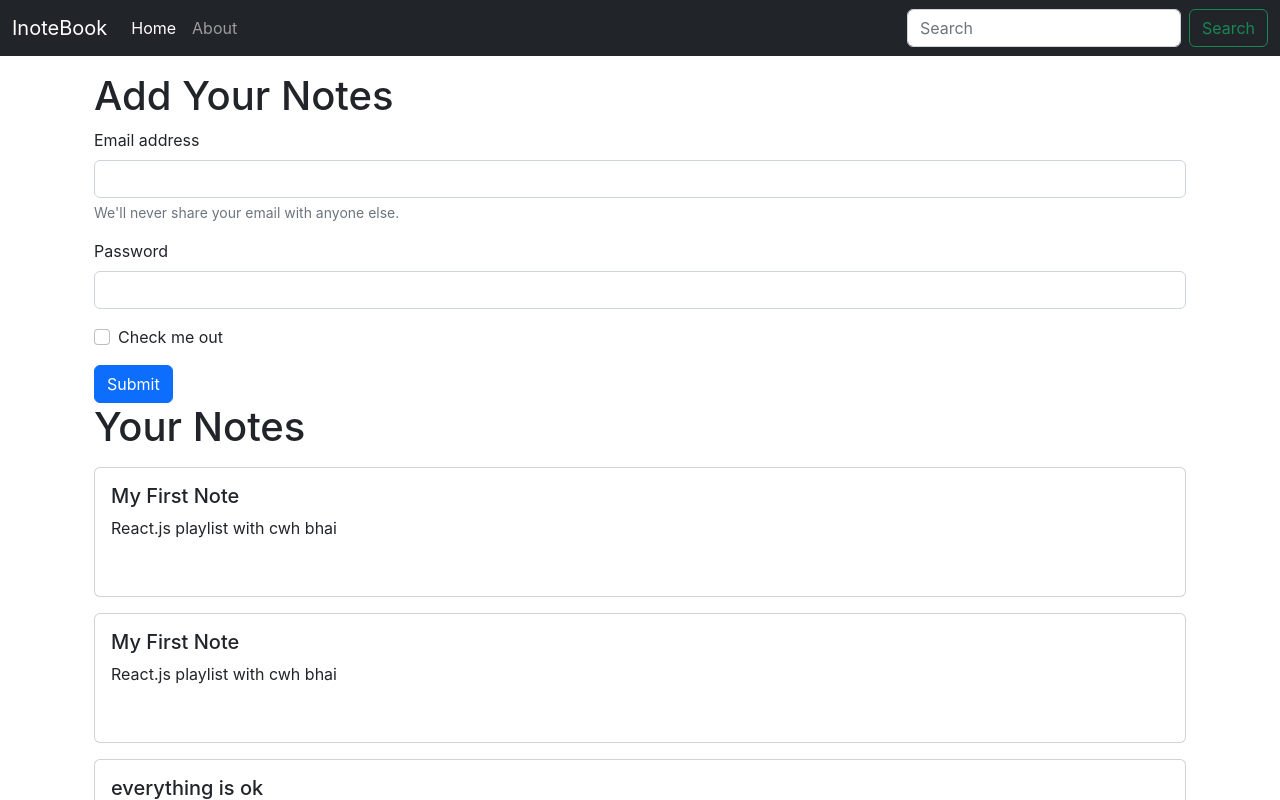
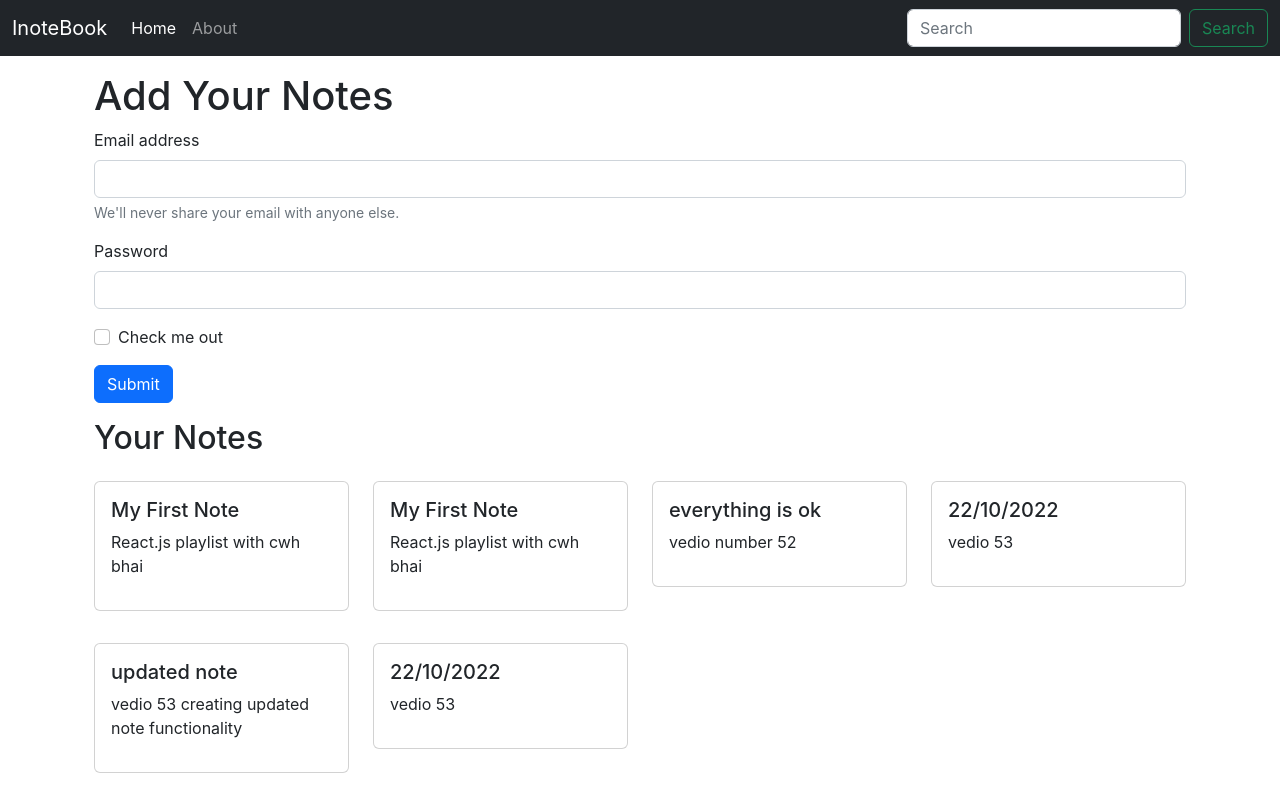
Before and after one commit to pranjal6314/inotebook, a React (Create React App) app: page / in a window 1280 px wide. Shown: the top 800 px of the page. Built offline with nearby package versions, Linux system fonts and the light colour scheme.

Commit message:
Adding NoteItem in a Separate Note component

```diff
--- /dev/null
+++ b/src/Components/NoteItem.js
@@ -0,0 +1,18 @@
+import React from 'react'
+
+const NoteItem = (props) => {
+  return (
+
+      <div className="col-md-3" >
+
+        <div className="card-body card my-3">
+            <h5 className="card-title">{props.note.title}</h5>
+            <p className="card-text">{props.note.description}</p>
+            <i className="fas fa-trash mx-2"></i>
+            <i className="fas fa-edit mx-2"></i>
+        </div>
+      </div>
+  )
+}
+
+export default NoteItem
--- /dev/null
+++ b/src/Components/Notes.js
@@ -0,0 +1,20 @@
+import React from 'react'
+import {useContext } from 'react';
+import noteContext from '../Context/notes/noteContext';
+import NoteItem  from './NoteItem';
+
+function Notes() {
+    const context=useContext(noteContext);
+  const {notes,setNotes}=context;
+  return (
+    <div className='row my-3'>
+      <h2>Your Notes</h2>
+      {notes.map((note)=>{
+        return <NoteItem note={note}/>
+
+      })}
+    </div>
+  )
+}
+
+export default Notes
--- a/src/Components/home.js
+++ b/src/Components/home.js
@@ -1,9 +1,8 @@
 import React, { useContext } from 'react'
 import noteContext from '../Context/notes/noteContext';
+import Notes from "./Notes"
+export const Home=()=> {
 
-export const Home=()=> {
-  const context=useContext(noteContext);
-  const {notes,setNotes}=context;
   return (
 
     <div className='container my-3'>
@@ -24,17 +23,7 @@
         </div>
         <button type="submit" className="btn btn-primary">Submit</button>
       </form>
-      <h1>Your Notes</h1>
-      {notes.map((note)=>{
-        return <div className="card my-3"   >
-        <div className="card-body">
-          <h5 className="card-title">{note.title}</h5>
-          <p className="card-text">{note.description}</p>
-          <i className="fas fa-trash mx-2"></i>
-          <i className="fas fa-edit mx-2"></i>
-        </div>
-      </div>
-      })}
+      <Notes/>
     </div>
   )
 }
```
